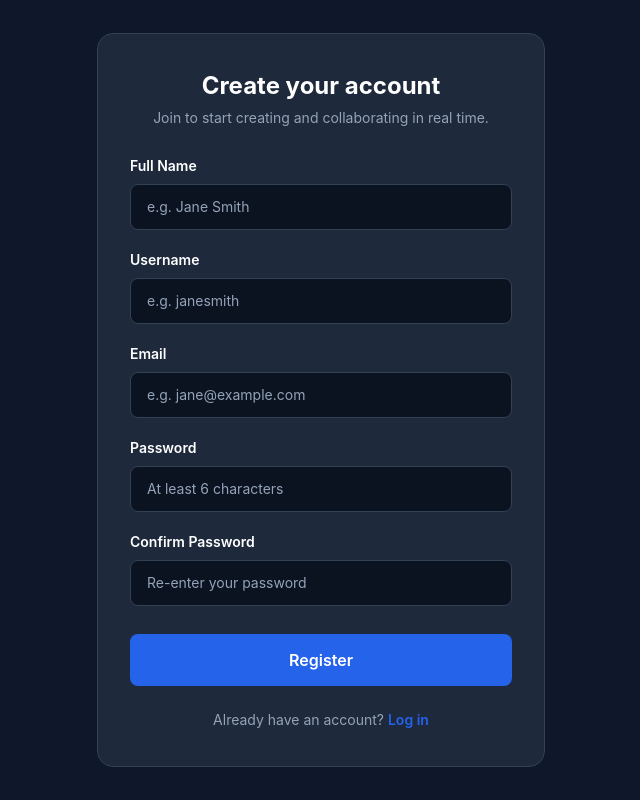
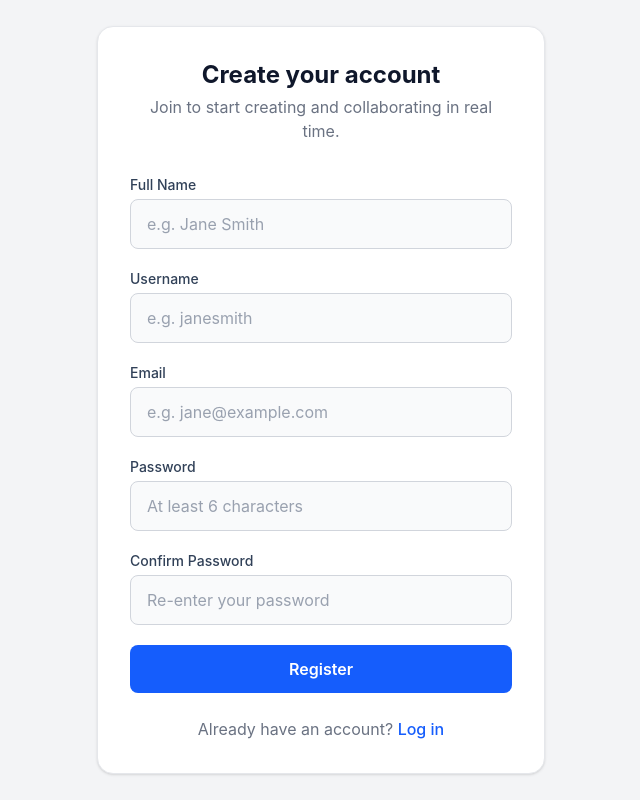
Before and after one commit to chandancoder-dev/syncspace-team14, a React (Vite) app in the folder client/: page /register in a window 1280 px wide. Shown: the whole page, without its empty margins (319-959 px from the left). Built offline with nearby package versions, Linux system fonts and the light colour scheme.

Commit message:
Update Register page to light theme

```diff
--- a/client/src/components/FormInput.jsx
+++ b/client/src/components/FormInput.jsx
@@ -1,11 +1,14 @@
+
 import React from "react";
 
-function FormInput({ label, type = "text", name, value, onChange, error, placeholder }) {
+function FormInput({ label, name, type = "text", value, onChange, placeholder, error }) {
   return (
-    <div className="flex flex-col mb-5 text-left">
-      <label htmlFor={name} className="text-sm font-semibold text-heading mb-2">
-        {label}
-      </label>
+    <div className="mb-5">
+      {label && (
+        <label htmlFor={name} className="block text-sm font-medium text-slate-700 mb-1">
+          {label}
+        </label>
+      )}
       <input
         id={name}
         name={name}
@@ -13,14 +16,11 @@ function FormInput({ label, type = "text", name, value, onChange, error, placeho
         value={value}
         onChange={onChange}
         placeholder={placeholder}
-        className={`px-4 py-3 rounded-lg text-sm bg-field text-heading border outline-none transition
-          placeholder:text-paragraph
-          ${error
-            ? "border-red-500 focus:ring-2 focus:ring-red-500/30"
-            : "border-border focus:border-primary focus:ring-2 focus:ring-primary/30"
-          }`}
+        className={`w-full px-4 py-3 rounded-lg bg-gray-50 border ${
+          error ? "border-red-400" : "border-gray-300"
+        } text-slate-900 placeholder-gray-400 focus:outline-none focus:ring-2 focus:ring-blue-500 focus:border-blue-500 transition-colors`}
       />
-      {error && <span className="mt-1 text-xs text-red-400">{error}</span>}
+      {error && <p className="text-red-500 text-sm mt-1">{error}</p>}
     </div>
   );
 }
--- a/client/src/pages/Register.jsx
+++ b/client/src/pages/Register.jsx
@@ -33,52 +33,87 @@ function Register() {
     if (Object.keys(validationErrors).length > 0) return;
 
     setIsSubmitting(true);
-    setServerError("");
     try {
       await registerUser(formData);
-      navigate("/login", { state: { justRegistered: true } });
+      navigate("/login");
     } catch (err) {
-      setServerError(err.message || "Something went wrong. Please try again.");
+      setServerError(err?.response?.data?.message || "Registration failed. Please try again.");
     } finally {
       setIsSubmitting(false);
     }
   };
 
   return (
-    <div className="min-h-screen flex items-center justify-center bg-bg px-6 py-6">
-      <div className="w-full max-w-md bg-card border border-border rounded-2xl px-8 py-9">
-        <h1 className="text-2xl font-bold text-heading text-center mb-1.5">
-          Create your account
-        </h1>
-        <p className="text-sm text-paragraph text-center mb-7">
-          Join to start creating and collaborating in real time.
-        </p>
+    <div className="min-h-screen flex items-center justify-center bg-gray-100 px-4">
+      <div className="w-full max-w-md bg-white border border-gray-200 rounded-2xl shadow-sm p-8">
+        <div className="text-center mb-8">
+          <h1 className="text-2xl font-bold text-slate-900">Create your account</h1>
+          <p className="text-gray-500 mt-1">Join to start creating and collaborating in real time.</p>
+        </div>
 
         {serverError && (
-          <div className="bg-field border border-red-500 text-red-400 text-sm rounded-lg px-3 py-2.5 mb-4 text-center">
+          <div className="mb-4 px-4 py-2 rounded-lg bg-red-50 border border-red-200 text-red-600 text-sm">
             {serverError}
           </div>
         )}
 
-        <form onSubmit={handleSubmit} noValidate>
-          <FormInput label="Full Name" name="fullName" value={formData.fullName} onChange={handleChange} error={errors.fullName} placeholder="e.g. Jane Smith" />
-          <FormInput label="Username" name="username" value={formData.username} onChange={handleChange} error={errors.username} placeholder="e.g. janesmith" />
-          <FormInput label="Email" type="email" name="email" value={formData.email} onChange={handleChange} error={errors.email} placeholder="e.g. jane@example.com" />
-          <FormInput label="Password" type="password" name="password" value={formData.password} onChange={handleChange} error={errors.password} placeholder="At least 6 characters" />
-          <FormInput label="Confirm Password" type="password" name="confirmPassword" value={formData.confirmPassword} onChange={handleChange} error={errors.confirmPassword} placeholder="Re-enter your password" />
+        <form onSubmit={handleSubmit} className="space-y-5">
+          <FormInput
+            label="Full Name"
+            name="fullName"
+            value={formData.fullName}
+            onChange={handleChange}
+            placeholder="e.g. Jane Smith"
+            error={errors.fullName}
+          />
+          <FormInput
+            label="Username"
+            name="username"
+            value={formData.username}
+            onChange={handleChange}
+            placeholder="e.g. janesmith"
+            error={errors.username}
+          />
+          <FormInput
+            label="Email"
+            name="email"
+            type="email"
+            value={formData.email}
+            onChange={handleChange}
+            placeholder="e.g. jane@example.com"
+            error={errors.email}
+          />
+          <FormInput
+            label="Password"
+            name="password"
+            type="password"
+            value={formData.password}
+            onChange={handleChange}
+            placeholder="At least 6 characters"
+            error={errors.password}
+          />
+          <FormInput
+            label="Confirm Password"
+            name="confirmPassword"
+            type="password"
+            value={formData.confirmPassword}
+            onChange={handleChange}
+            placeholder="Re-enter your password"
+            error={errors.confirmPassword}
+          />
 
           <button
             type="submit"
             disabled={isSubmitting}
-            className="w-full mt-2 py-3.5 rounded-lg text-white text-base font-semibold bg-primary hover:bg-primaryHover transition disabled:opacity-60 disabled:cursor-not-allowed"
+            className="w-full bg-blue-600 hover:bg-blue-700 disabled:opacity-60 disabled:cursor-not-allowed text-white font-semibold py-3 rounded-lg transition-colors"
           >
             {isSubmitting ? "Creating account..." : "Register"}
           </button>
         </form>
 
-        <p className="text-center text-sm text-paragraph mt-6">
+        <p className="text-center text-gray-500 mt-6">
           Already have an account?{" "}
-          <Link to="/login" className="text-primary font-semibold hover:text-primaryHover hover:underline">
+          <Link to="/login" className="text-blue-600 hover:text-blue-700 font-medium">
             Log in
           </Link>
         </p>
```
